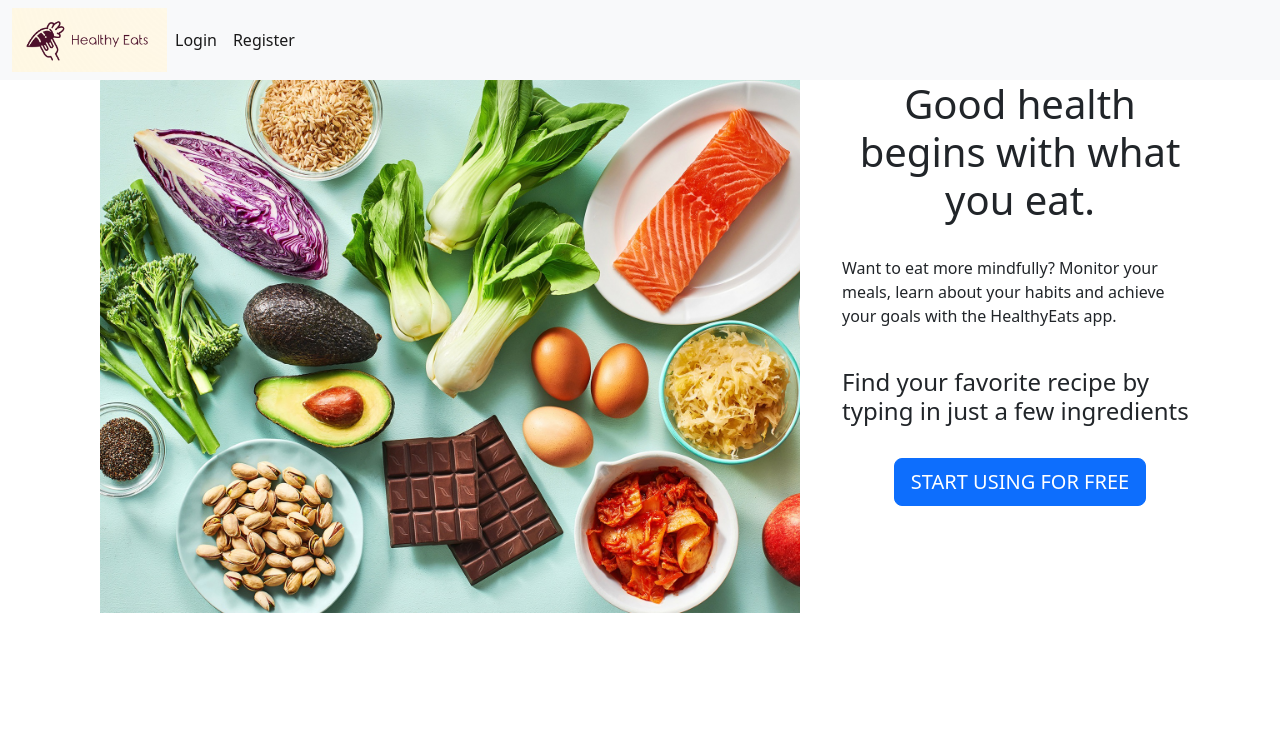
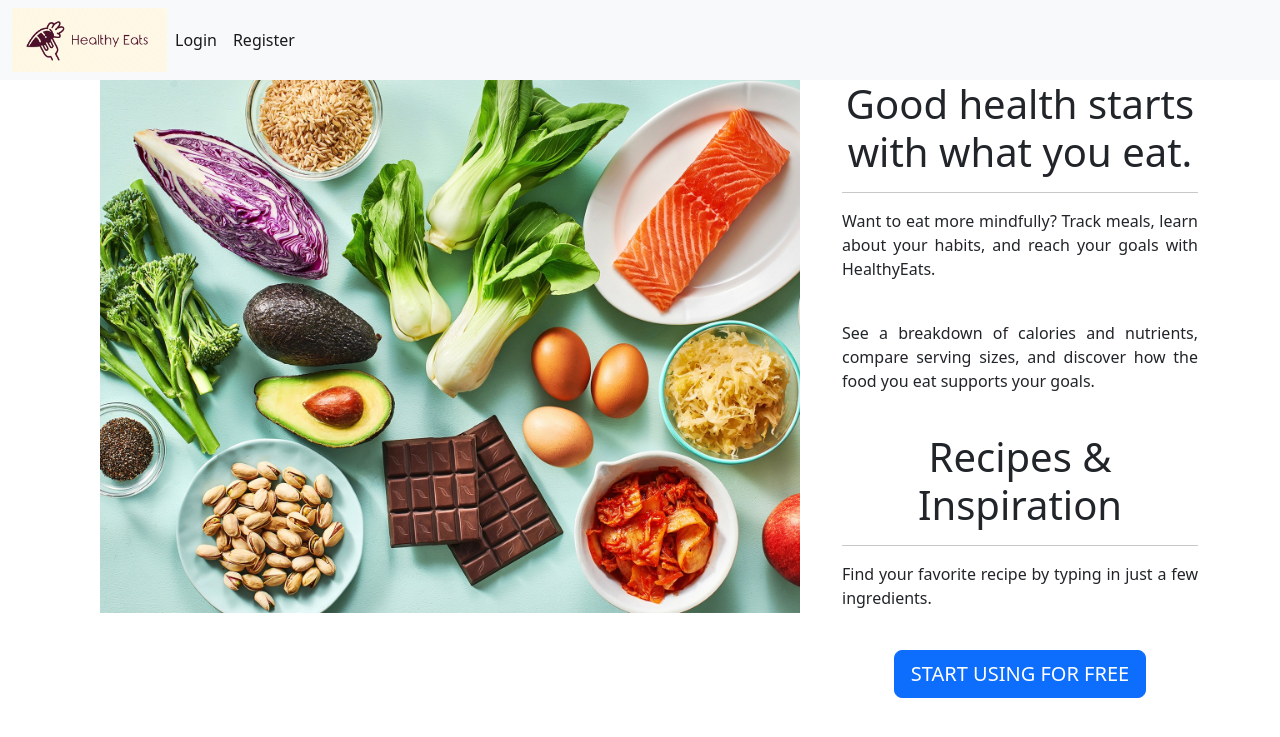
Before and after one commit to marcin-dolowy/pjf-calorie-calculator, a Flask app: page / in a window 1280 px wide. Shown: the top 737 px of the page. Run offline with Flask 2, Linux system fonts and the light colour scheme.

Commit message:
Create start page

```diff
--- a/templates/start_page.html
+++ b/templates/start_page.html
@@ -10,23 +10,29 @@
 
             <div class="col-sm-4">
                 <div>
-                    <h1>Good health begins with what you eat.</h1>
+                    <h1 style="text-align: center">Good health starts with what you eat.</h1>
+                    <hr>
+                </div>
+
+                <div>
+                    <p style="text-align: justify">Want to eat more mindfully? Track meals, learn about your habits, and
+                        reach your goals with HealthyEats.
+                    </p>
+                    <br>
+                    <p style="text-align: justify">See a breakdown of calories and nutrients, compare serving sizes, and
+                        discover how the food you
+                        eat supports your goals.</p>
+                    <br>
+                    <h1 style="text-align: center">Recipes & Inspiration</h1>
+                    <hr>
+                    <p style="text-align: justify">Find your favorite recipe by typing in just a few ingredients.</p>
                 </div>
                 <br>
-
-                <div>
-                    <p style="text-align: left">Want to eat more mindfully? Monitor your meals, learn about your habits
-                        and
-                        achieve your goals with the HealthyEats app.
-                    </p>
-                    <br>
-                    <h4 style="text-align: left">Find your favorite recipe by typing in just a few ingredients
-                    </h4>
-                </div>
-                <br>
-                <div>
-                    <a class="btn btn-primary btn-lg" href="{{ url_for('register') }}">START USING FOR FREE</a>
-                </div>
+                {% if not current_user.is_authenticated %}
+                    <div>
+                        <a class="btn btn-primary btn-lg" href="{{ url_for('register') }}">START USING FOR FREE</a>
+                    </div>
+                {% endif %}
 
             </div>
         </div>
```
